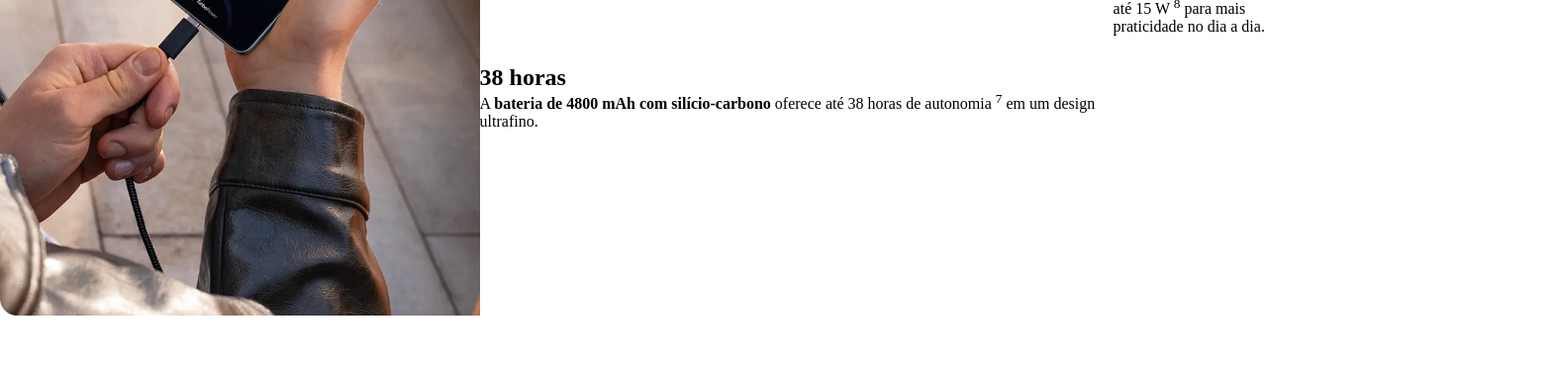
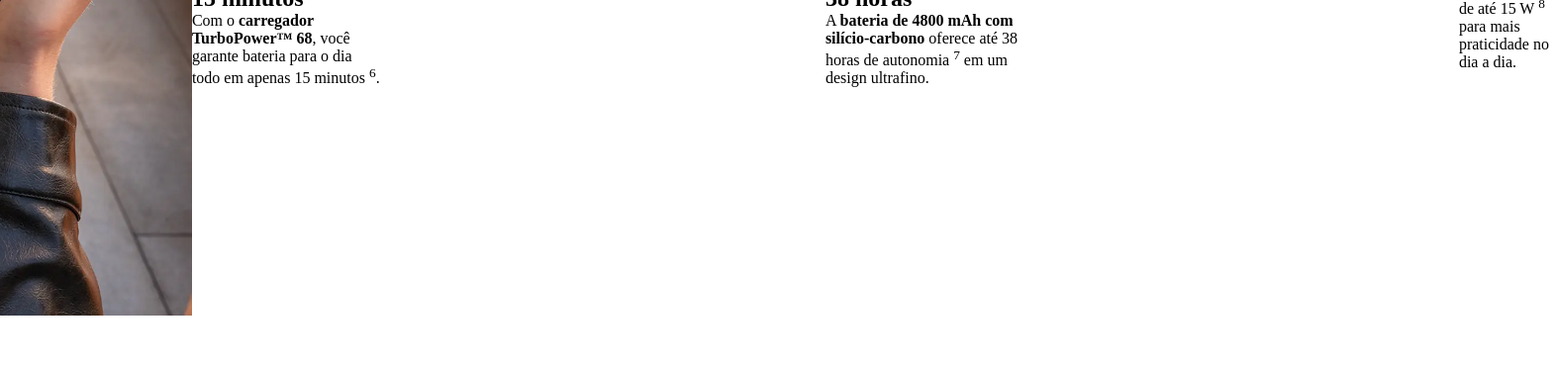
Before and after one commit to MariaClaraCortez/display, a website: page motorola/motorola.html in a window 1280 px wide. Shown: the part 429-800 px from the top of the page at 99% size, 1571 px wide, since content can reach past the window. Drawn offline with Linux system fonts and the light colour scheme.

Commit message:
add espaços e brs

```diff
--- a/motorola/css/style.css
+++ b/motorola/css/style.css
@@ -40,6 +40,9 @@
     color: rgb(153, 222, 235);
 }
 
+.texto_tempo{
+    display: flex;
+}
 article{
     height: 20vh;
     width: 50vw;
--- a/motorola/motorola.html
+++ b/motorola/motorola.html
@@ -25,12 +25,12 @@
             <div class="texto_tempo">
                 <article>
                     <h2>15 minutos</h2>
-                    <p>Com o <strong>carregador TurboPower&trade; 68</strong>, você garante bateria para o dia todo em apenas 15 minutos <sup>6</sup>.</p>
+                    <p>Com o <strong>carregador <br> TurboPower&trade; 68</strong>, você <br> garante bateria para o dia <br> todo em apenas 15 minutos <sup>6</sup>.</p>
                 </article>
 
                 <article>
                     <h2>38 horas</h2>
-                    <p>A <strong>bateria de 4800 mAh com silício-carbono</strong> oferece até 38 horas de autonomia <sup>7</sup> em um design ultrafino.</p>
+                    <p>A <strong>bateria de 4800 mAh com <br> silício-carbono</strong> oferece até 38 <br> horas de autonomia <sup>7</sup> em um <br> design ultrafino.</p>
                 </article>
             </div>
         </section>
```
